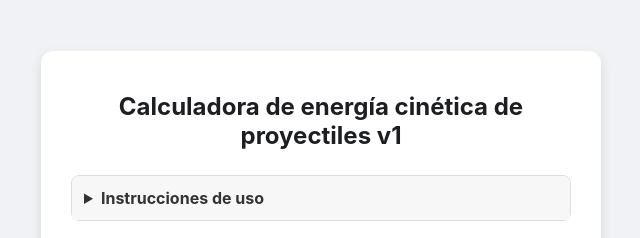
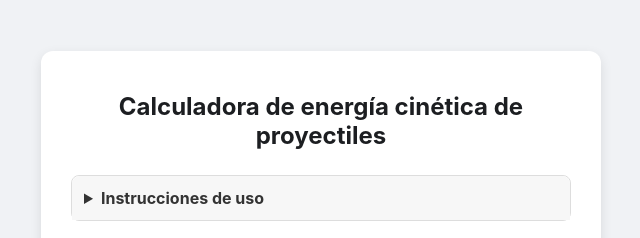
Before and after one commit to pripoll/calculadora-energia-cinetica, a plain HTML site: page index.html in a window 1280 px wide. Shown: the top 238 px of the page, 349-989 px from the left. Drawn offline with Linux system fonts and the light colour scheme.

Commit message:
Update index.html

```diff
--- a/index.html
+++ b/index.html
@@ -3,14 +3,14 @@
 <head>
     <meta charset="UTF-8">
     <meta name="viewport" content="width=device-width, initial-scale=1.0">
-    <title>Calculadora de energía cinética v1</title>
+    <title>Calculadora de energía cinética</title>
     <link rel="stylesheet" href="style.css">
 </head>
 <body>
 
     <div class="main-container">
         <div class="calculator-container">
-            <h1>Calculadora de energía cinética de proyectiles v1</h1>
+            <h1>Calculadora de energía cinética de proyectiles</h1>
 
             <details class="instructions">
                 <summary>Instrucciones de uso</summary>
```
